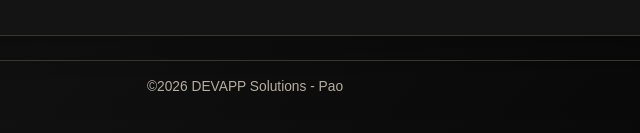
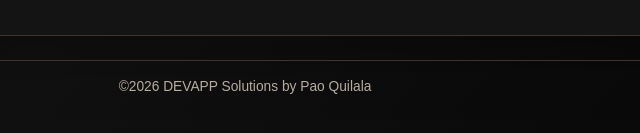
Before and after one commit to jpquilala/reg-form, a website: page admin.html in a window 1280 px wide. Shown: the part 517-650 px from the top of the page, 395-1035 px from the left. Drawn offline with Linux system fonts and the light colour scheme.

Commit message:
chore: update footer credit name

```diff
--- a/admin.html
+++ b/admin.html
@@ -322,7 +322,7 @@
       </div>
       <div id="tableMount"></div>
     </section>
-    <footer class="site-footer">&copy;2026 DEVAPP Solutions - Pao</footer>
+    <footer class="site-footer">&copy;2026 DEVAPP Solutions by Pao Quilala</footer>
   </main>
 
   <script>
```
Also changed, not shown: index.html (+1 -1 lines).
